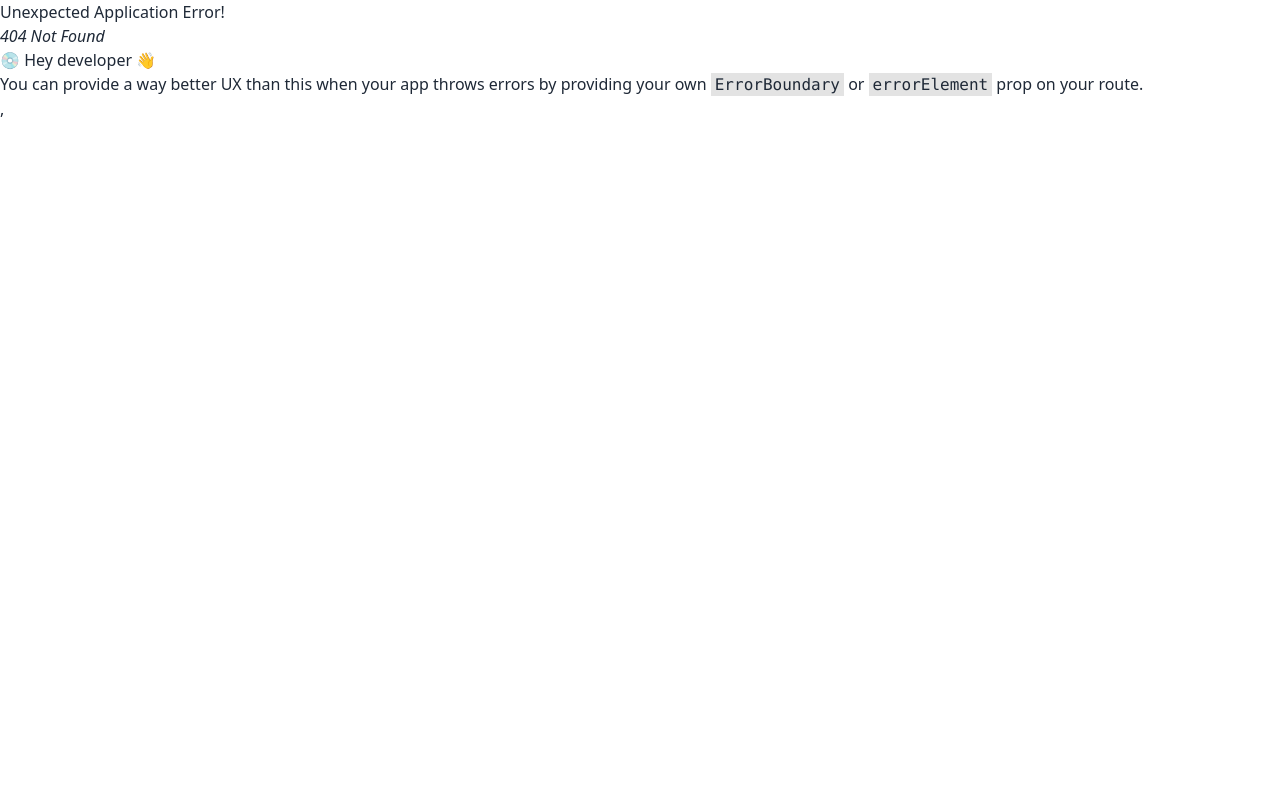
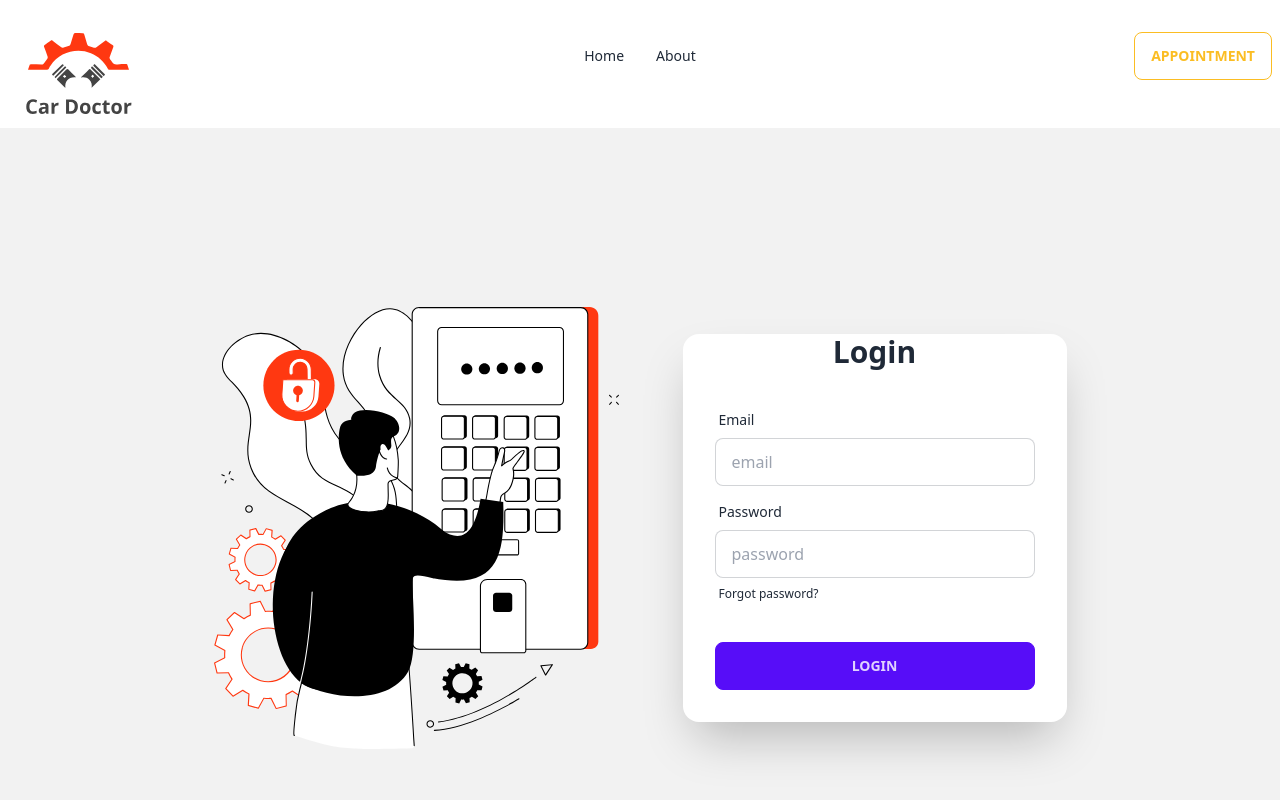
Before and after one commit to GulamRosul/car-doctor-client, a React (Vite) app: page /login in a window 1280 px wide. Before the commit this address had no page. Shown: the top 800 px of the page. Built offline with nearby package versions, Linux system fonts and the light colour scheme.

Commit message:
Added crate a simple Login page with firebase integration

```diff
--- a/package.json
+++ b/package.json
@@ -10,6 +10,7 @@
     "preview": "vite preview"
   },
   "dependencies": {
+    "firebase": "^10.5.2",
     "localforage": "^1.10.0",
     "match-sorter": "^6.3.1",
     "react": "^18.2.0",
--- /dev/null
+++ b/src/Pages/Login/Login.jsx
@@ -0,0 +1,53 @@
+import img from "../../assets/images/login/login.svg";
+
+const Login = () => {
+    const handleLogin = event => {
+        event.preventDefault();
+    }
+  return (
+    <div className="hero min-h-screen bg-base-200">
+      <div className="hero-content flex-col lg:flex-row">
+        <div className=" w-1/2 mr-12">
+          <img src={img} alt="" />
+        </div>
+        <div className="card flex-shrink-0 w-full max-w-sm shadow-2xl bg-base-100">
+          <h1 className="text-3xl text-center font-bold">Login</h1>
+          <form onSubmit={handleLogin} className="card-body">
+            <div className="form-control">
+              <label className="label">
+                <span className="label-text">Email</span>
+              </label>
+              <input
+                type="email"
+                placeholder="email"
+                className="input input-bordered"
+                required
+              />
+            </div>
+            <div className="form-control">
+              <label className="label">
+                <span className="label-text">Password</span>
+              </label>
+              <input
+                type="password"
+                placeholder="password"
+                className="input input-bordered"
+                required
+              />
+              <label className="label">
+                <a href="#" className="label-text-alt link link-hover">
+                  Forgot password?
+                </a>
+              </label>
+            </div>
+            <div className="form-control mt-6">
+              <input className="btn btn-primary" type="submit" value="Login" />
+            </div>
+          </form>
+        </div>
+      </div>
+    </div>
+  );
+};
+
+export default Login;
--- /dev/null
+++ b/src/firebase/firebase.config.js
@@ -0,0 +1,18 @@
+// Import the functions you need from the SDKs you need
+import { initializeApp } from "firebase/app";
+// TODO: Add SDKs for Firebase products that you want to use
+// https://firebase.google.com/docs/web/setup#available-libraries
+
+// Your web app's Firebase configuration
+const firebaseConfig = {
+  apiKey: import.meta.env.VITE_apiKey,
+  authDomain: import.meta.env.VITE_authDomain,
+  projectId: import.meta.env.VITE_projectId,
+  storageBucket: import.meta.env.VITE_storageBucket,
+  messagingSenderId: import.meta.env.VITE_messagingSenderId,
+  appId: import.meta.env.VITE_appId,
+};
+
+// Initialize Firebase
+const app = initializeApp(firebaseConfig);
+export default app;
```
Also changed, not shown: src/Routes/Routes.jsx (+10 -6 lines), 1 other file (tests, documents, lock files or other folders).
